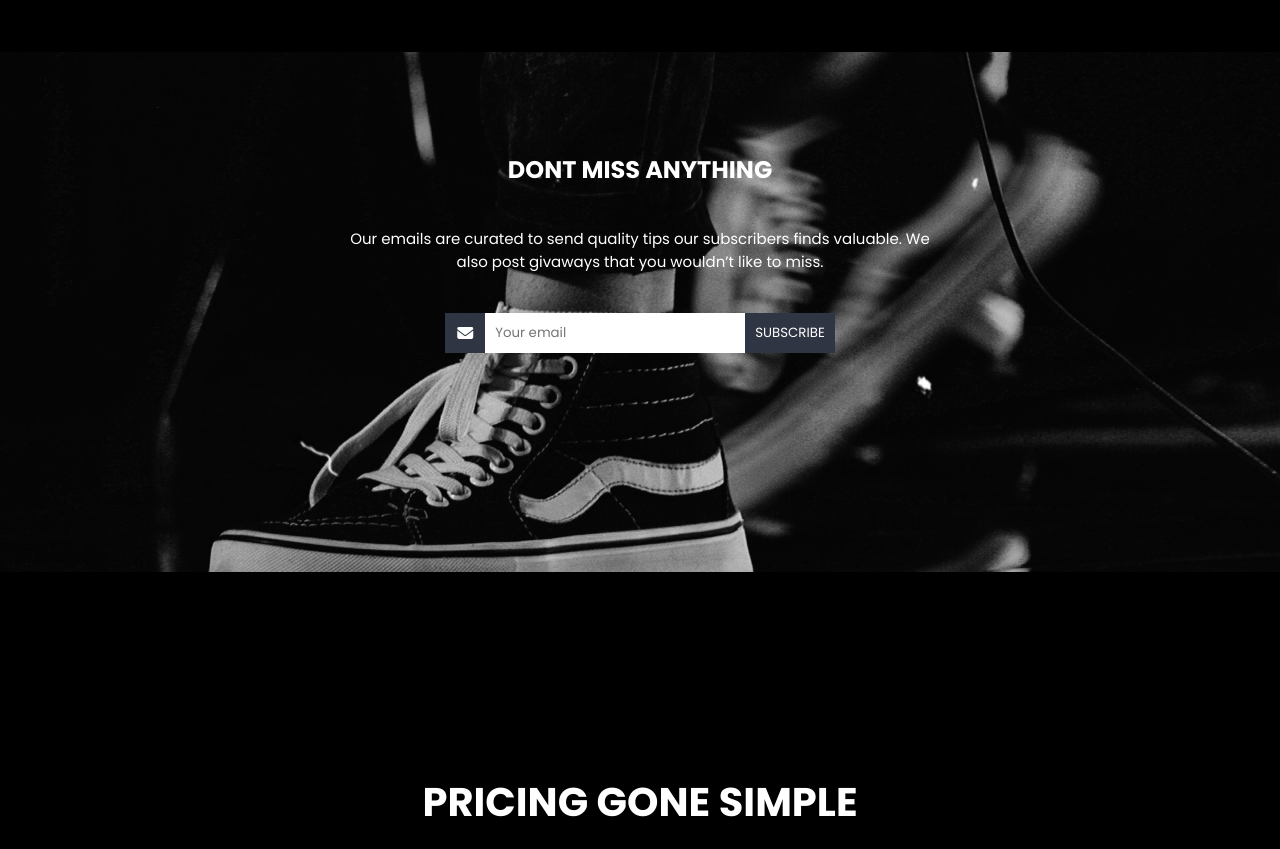
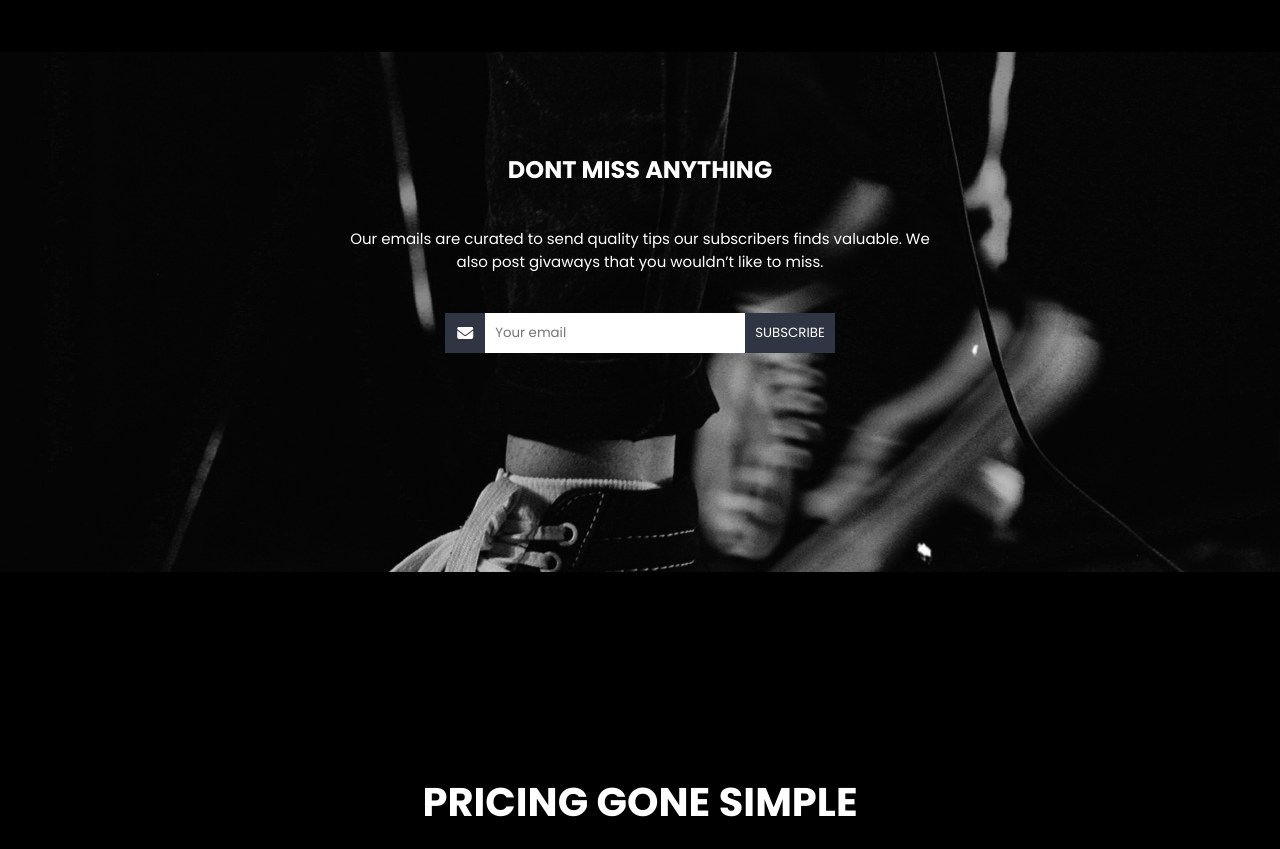
Before and after one commit to SamOzoria/samozoria.github.io, a plain HTML site: page index.html in a window 1280 px wide. Shown: the part 1400-2249 px from the top of the page. Drawn offline with Linux system fonts and the light colour scheme.

Commit message:
Update style.css

```diff
--- a/style.css
+++ b/style.css
@@ -235,7 +235,7 @@ nav .fa{
 /*------ newsletter ------*/
 
 .container{
-    background: url(Media/black.jpg) no-repeat center;
+    background: url(Media/black.jpg);
     background-size: cover;
     height: 40vh;
     padding: 100px 80px;
```
